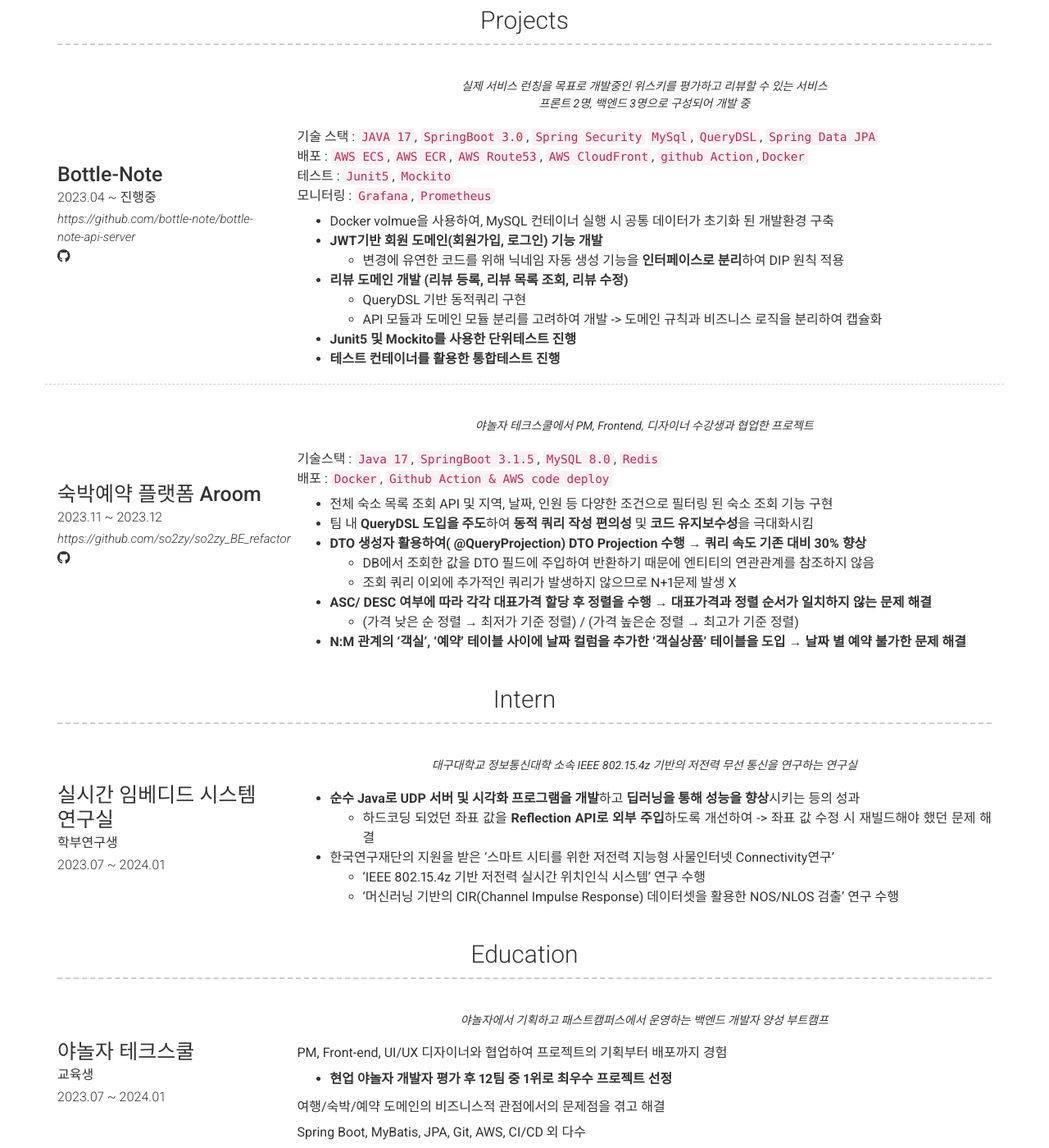
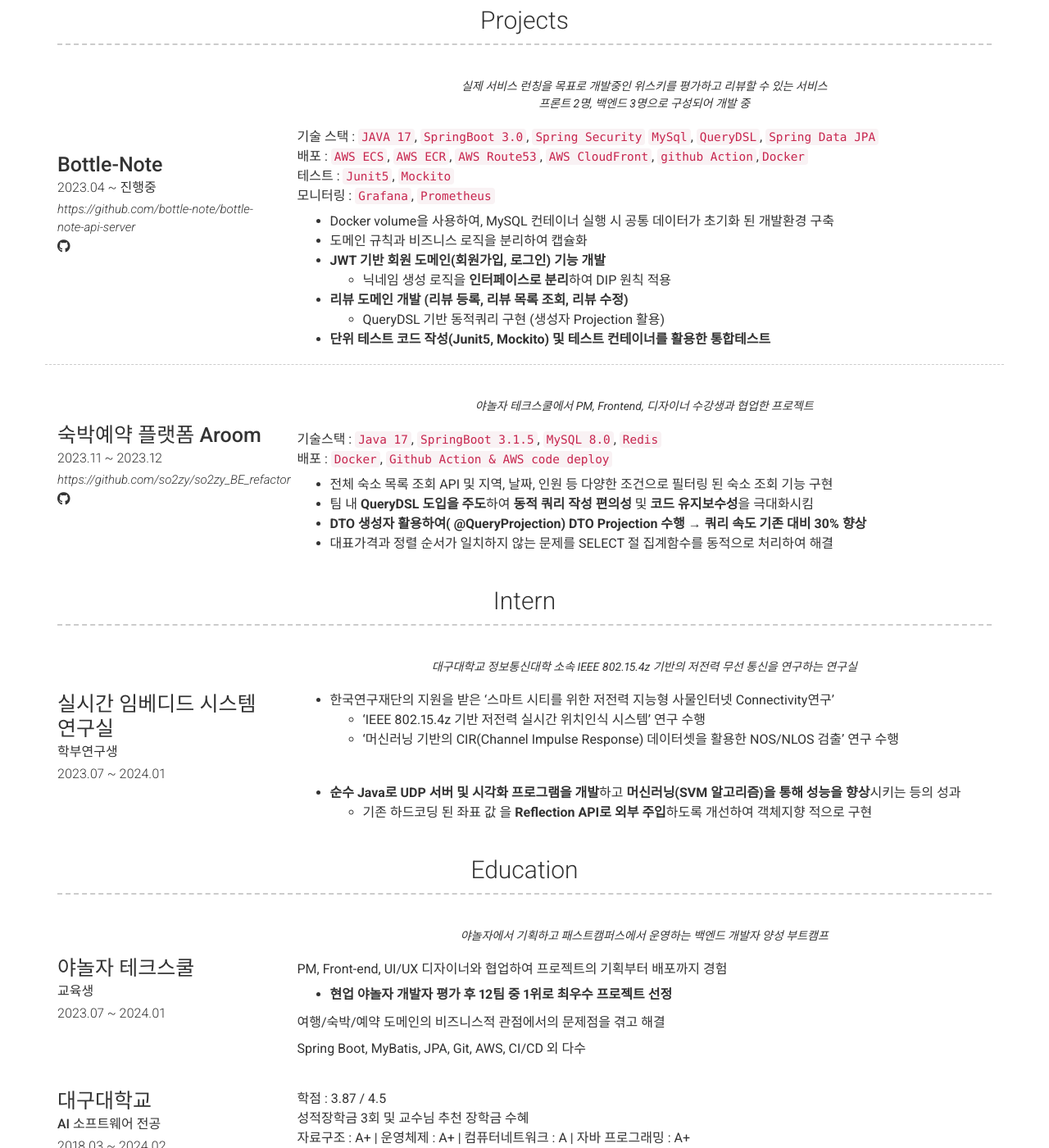
Before and after one commit to chadongmin/chadongmin.github.io, a Jekyll site: the page built from index.md, in a window 1280 px wide and 1400 px high, scrolled down 1282 px. Shown: the whole window at 82% size. Built offline with Jekyll 4.4.1, drawn with Linux system fonts in a browser that asks for light colours; nearby versions of some CDN libraries; some of the changed text lies outside the part shown.

Commit message:
이력서 v1.1 오타 및 내용 수정

```diff
--- a/_config.yml
+++ b/_config.yml
@@ -76,7 +76,7 @@ content:
 
             기술 스택 : `Java`, `Spring`, `MyBatis`, `MariaDB`, `RabbitMQ` , `WPF C#`
 
-          - 서버 성능 모니터링 기능 기존 DB 조회 방식 -> RabbitMQ 전환하여 불필요한 DB I/O 제거
+          - **서버 성능 모니터링 기능** 기존 비효율적인 DB 조회 방식 -> RabbitMQ 전환하여 불필요한 DB I/O 제거
           - Batch JAR 모듈들이 중복으로 참조하는 의존성을 공통모듈로 분리 ->  모듈 간 의존성 충돌 문제 해결
           - 110개의 운영중인 테이블을 Windows에서 Linux서버로 이관(MariaDB)
           - 팀 생산성 향상을 위해 문서화되지 않은 모든 항목을 문서화하여 공유함
@@ -136,14 +136,13 @@ content:
           테스트 : `Junit5`, `Mockito` <br>
           모니터링 : `Grafana`, `Prometheus`<br>
 
-          - Docker volmue을 사용하여, MySQL 컨테이너 실행 시 공통 데이터가 초기화 된 개발환경 구축
-          - **JWT기반 회원 도메인(회원가입, 로그인) 기능 개발**
-              - 변경에 유연한 코드를 위해 닉네임 자동 생성 기능을 **인터페이스로 분리**하여 DIP 원칙 적용
+          - Docker volume을 사용하여, MySQL 컨테이너 실행 시 공통 데이터가 초기화 된 개발환경 구축
+          - 도메인 규칙과 비즈니스 로직을 분리하여 캡슐화
+          - **JWT 기반 회원 도메인(회원가입, 로그인) 기능 개발**
+              - 닉네임 생성 로직을 **인터페이스로 분리**하여 DIP 원칙 적용
           - **리뷰 도메인 개발 (리뷰 등록, 리뷰 목록 조회, 리뷰 수정)**
-              - QueryDSL 기반 동적쿼리 구현
-              - API 모듈과 도메인 모듈 분리를 고려하여 개발 -> 도메인 규칙과 비즈니스 로직을 분리하여 캡슐화
-          - **Junit5 및 Mockito를 사용한 단위테스트 진행**
-          - **테스트 컨테이너를 활용한 통합테스트 진행**
+              - QueryDSL 기반 동적쿼리 구현 (생성자 Projection 활용)
+          - **단위 테스트 코드 작성(Junit5, Mockito) 및 테스트 컨테이너를 활용한 통합테스트**
 
       - layout: left
         #border: weak  # Value of `weak` will display a weak border below this item. # Any
@@ -167,11 +166,7 @@ content:
           - 전체 숙소 목록 조회 API 및 지역, 날짜, 인원 등 다양한 조건으로 필터링 된 숙소 조회 기능 구현
           - 팀 내 **QueryDSL 도입을 주도**하여 **동적 쿼리 작성 편의성** 및 **코드 유지보수성**을 극대화시킴
           - **DTO 생성자 활용하여( @QueryProjection) DTO Projection 수행 → 쿼리 속도 기존 대비 30% 향상**
-              - DB에서 조회한 값을 DTO 필드에 주입하여 반환하기 때문에 엔티티의 연관관계를 참조하지 않음
-              - 조회 쿼리 이외에 추가적인 쿼리가 발생하지 않으므로 N+1문제 발생 X
-          - **ASC/ DESC 여부에 따라 각각 대표가격 할당 후 정렬을 수행 → 대표가격과 정렬 순서가 일치하지 않는 문제 해결**
-              - (가격 낮은 순 정렬 → 최저가 기준 정렬) / (가격 높은순 정렬 → 최고가 기준 정렬)
-          - **N:M 관계의 ‘객실’, ‘예약’ 테이블 사이에 날짜 컬럼을 추가한 ‘객실상품’ 테이블을 도입 → 날짜 별 예약 불가한 문제 해결**
+          - 대표가격과 정렬 순서가 일치하지 않는 문제를 SELECT 절 집계함수를 동적으로 처리하여 해결
 
     #인턴 및 대외활동
   - title: Intern
@@ -184,11 +179,14 @@ content:
         quote: >
           대구대학교 정보통신대학 소속 IEEE 802.15.4z 기반의 저전력 무선 통신을 연구하는 연구실
         description: | # this will include new lines to allow paragraphs
-          - **순수 Java로 UDP 서버 및 시각화 프로그램을 개발**하고 **딥러닝을 통해 성능을 향상**시키는 등의 성과
-            - 하드코딩 되었던 좌표 값을 **Reflection API로 외부 주입**하도록 개선하여 -> 좌표 값 수정 시 재빌드해야 했던 문제 해결
           - 한국연구재단의 지원을 받은 ‘스마트 시티를 위한 저전력 지능형 사물인터넷 Connectivity연구’
               - ‘IEEE 802.15.4z 기반 저전력 실시간 위치인식 시스템’ 연구 수행
               - ‘머신러닝 기반의 CIR(Channel Impulse Response) 데이터셋을 활용한 NOS/NLOS 검출’ 연구 수행
+
+          <br>
+
+          - **순수 Java로 UDP 서버 및 시각화 프로그램을 개발**하고 **머신러닝(SVM 알고리즘)을 통해 성능을 향상**시키는 등의 성과
+              - 기존 하드코딩 된 좌표 값 을 **Reflection API로 외부 주입**하도록 개선하여 객체지향 적으로 구현
   #교육
   - title: Education
     layout: list
```
Also changed, not shown: 1 other file.
